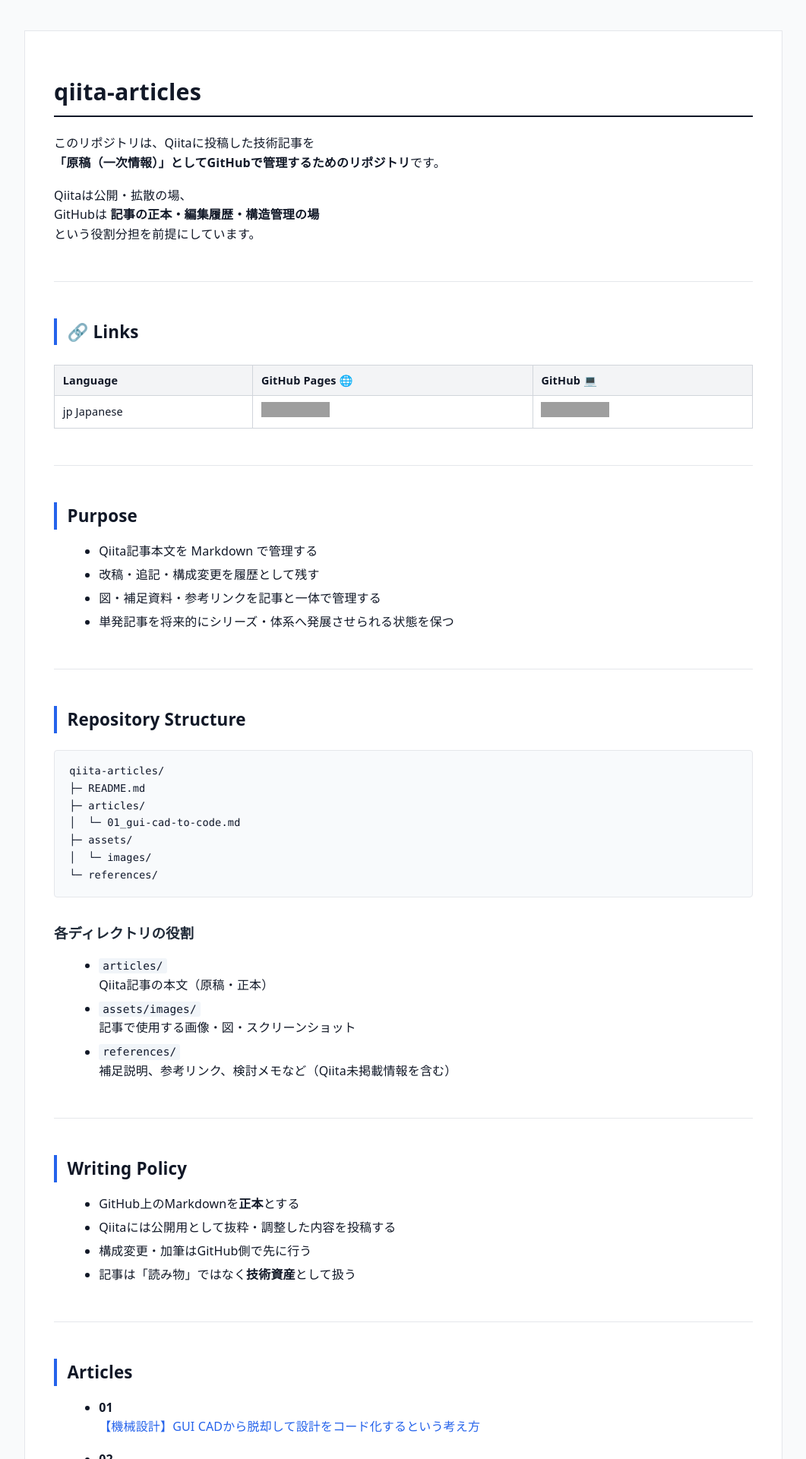
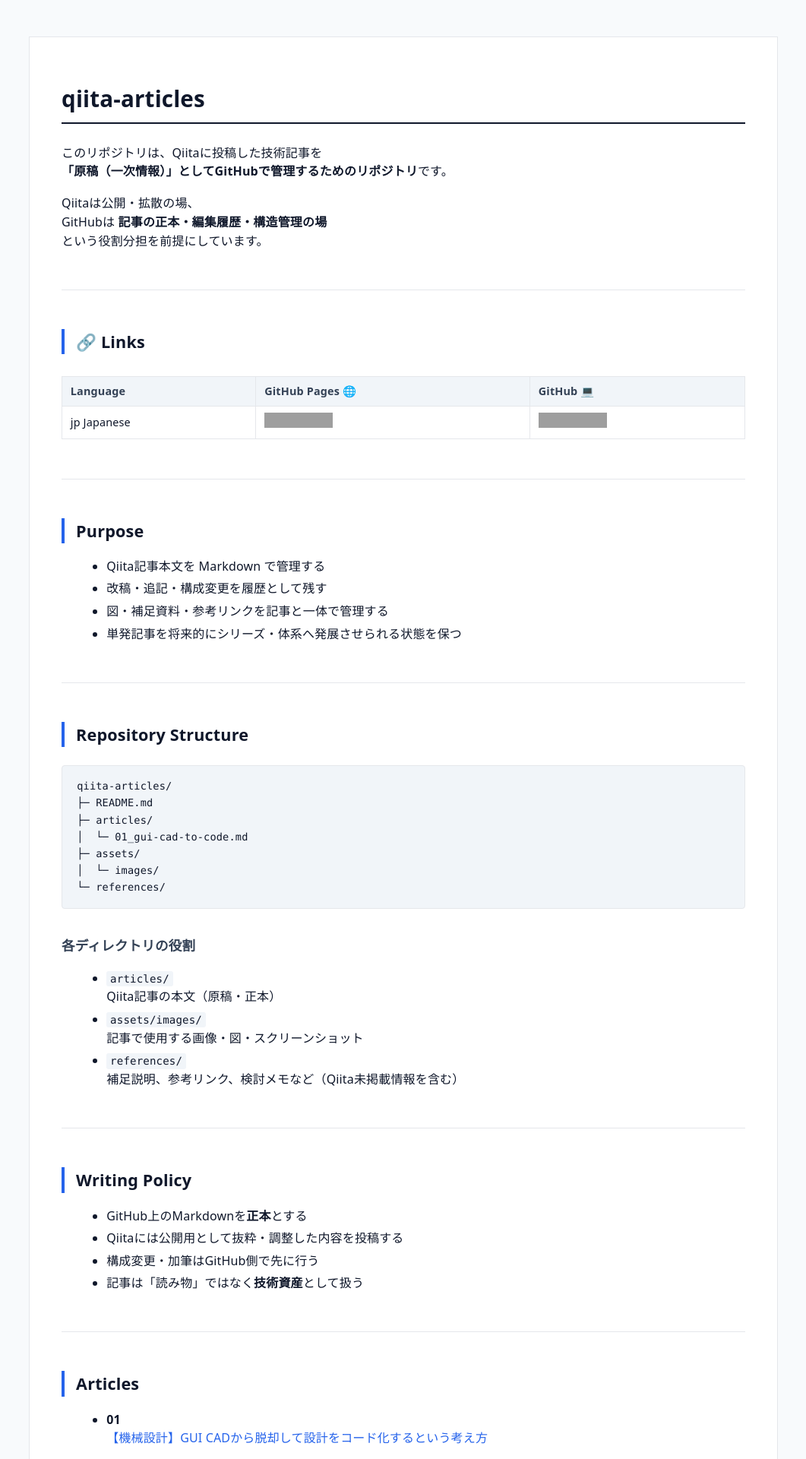
Before and after one commit to Samizo-AITL/qiita-articles, a Jekyll site: the page built from index.md, in a window 1280 px wide. Shown: the top 1920 px of the page at 76% size, without its empty margins (109-1170 px from the left). Built offline with Jekyll 4.4.1, drawn with Linux system fonts in a browser that asks for light colours; grey boxes are pictures that could not be loaded.

Commit message:
Update style.css

```diff
--- a/assets/css/style.css
+++ b/assets/css/style.css
@@ -1,64 +1,87 @@
 /* =====================================================
-   Base (Technical / Minimal)
+   Base
 ===================================================== */
+:root {
+  --fg-main: #0f172a;
+  --fg-sub:  #334155;
+  --fg-muted:#64748b;
+
+  --bg-page: #f8fafc;
+  --bg-main: #ffffff;
+  --bg-soft: #f1f5f9;
+
+  --border-main: #e5e7eb;
+  --border-soft: #cbd5f5;
+
+  --accent: #2563eb;
+}
+
 body {
   font-family: system-ui, -apple-system, BlinkMacSystemFont,
                "Segoe UI", Inter, Roboto, "Helvetica Neue",
                Arial, sans-serif;
-  line-height: 1.6;
+  line-height: 1.55;
   letter-spacing: 0.01em;
-  color: #111827;
-  background: #f9fafb;
-}
-
-main {
-  max-width: 920px;
-  margin: 2.5rem auto;
-  padding: 2.2rem 2.4rem;
-  background: #ffffff;
-  border: 1px solid #e5e7eb;
+  color: var(--fg-main);
+  background: var(--bg-page);
 }
 
 /* =====================================================
-   Headings (Structure-first)
+   Layout
+===================================================== */
+main {
+  max-width: 900px;
+  margin: 3rem auto;
+  padding: 2.4rem 2.6rem;
+  background: var(--bg-main);
+  border: 1px solid var(--border-main);
+}
+
+/* =====================================================
+   Headings
 ===================================================== */
 h1 {
-  font-size: 1.9rem;
+  font-size: 1.85rem;
   font-weight: 700;
-  margin-bottom: 1.4rem;
-  padding-bottom: 0.4rem;
-  border-bottom: 2px solid #111827;
+  margin-bottom: 1.6rem;
+  padding-bottom: 0.5rem;
+  border-bottom: 2px solid var(--fg-main);
 }
 
 h2 {
-  font-size: 1.4rem;
+  font-size: 1.35rem;
   font-weight: 600;
-  margin-top: 3rem;
-  margin-bottom: 1rem;
-  padding-left: 0.6em;
-  border-left: 4px solid #2563eb;
+  margin-top: 3.2rem;
+  margin-bottom: 1.1rem;
+  padding-left: 0.7em;
+  border-left: 4px solid var(--accent);
 }
 
 h3 {
-  font-size: 1.15rem;
+  font-size: 1.1rem;
   font-weight: 600;
-  margin-top: 2rem;
+  margin-top: 2.2rem;
   margin-bottom: 0.6rem;
-  color: #1f2937;
+  color: var(--fg-sub);
 }
 
 /* =====================================================
-   Paragraph
+   Text
 ===================================================== */
 p {
-  margin: 0.8rem 0 1.1rem 0;
+  margin: 0.7rem 0 1.05rem 0;
+  color: var(--fg-main);
+}
+
+small {
+  color: var(--fg-muted);
 }
 
 /* =====================================================
    Links
 ===================================================== */
 a {
-  color: #2563eb;
+  color: var(--accent);
   text-decoration: none;
 }
 
@@ -67,57 +90,58 @@
 }
 
 /* =====================================================
-   Horizontal Rule
+   Divider
 ===================================================== */
 hr {
   border: none;
-  border-top: 1px solid #e5e7eb;
-  margin: 3rem 0;
+  border-top: 1px solid var(--border-main);
+  margin: 3.2rem 0;
 }
 
 /* =====================================================
-   Tables (Spec-like)
+   Tables (Spec / Reference)
 ===================================================== */
 table {
   border-collapse: collapse;
-  margin: 1.6rem 0;
+  margin: 1.8rem 0;
   width: 100%;
   font-size: 0.9rem;
 }
 
 th,
 td {
-  border: 1px solid #d1d5db;
+  border: 1px solid var(--border-main);
   padding: 0.55em 0.75em;
 }
 
 th {
-  background: #f3f4f6;
+  background: var(--bg-soft);
   font-weight: 600;
+  color: var(--fg-sub);
   text-align: left;
 }
 
 /* =====================================================
-   Code (Readable / Engineering)
+   Code (Engineering-grade)
 ===================================================== */
 code {
-  background: #f1f5f9;
-  color: #0f172a;
+  background: var(--bg-soft);
+  color: var(--fg-main);
   padding: 0.15em 0.35em;
   border-radius: 3px;
-  font-size: 0.9em;
+  font-size: 0.88em;
   font-family: ui-monospace, SFMono-Regular, Menlo, Consolas,
                "Liberation Mono", monospace;
 }
 
 pre {
-  background: #f8fafc;
-  color: #0f172a;
+  background: var(--bg-soft);
+  color: var(--fg-main);
   padding: 1rem 1.2rem;
   border-radius: 4px;
-  border: 1px solid #e5e7eb;
+  border: 1px solid var(--border-main);
   overflow-x: auto;
-  margin: 1.4rem 0;
+  margin: 1.5rem 0;
 }
 
 pre code {
@@ -131,22 +155,22 @@
 ===================================================== */
 ul {
   margin-left: 1.2rem;
-  margin-bottom: 1.2rem;
+  margin-bottom: 1.1rem;
 }
 
 li {
-  margin: 0.35rem 0;
+  margin: 0.3rem 0;
 }
 
 /* =====================================================
-   Blockquote (Note / Memo)
+   Blockquote (Technical Note)
 ===================================================== */
 blockquote {
-  border-left: 3px solid #c7d2fe;
-  background: #f8fafc;
+  border-left: 3px solid var(--border-soft);
+  background: var(--bg-soft);
   padding: 0.7rem 1rem;
-  margin: 1.4rem 0;
-  color: #374151;
+  margin: 1.6rem 0;
+  color: var(--fg-sub);
   font-size: 0.95rem;
 }
 
@@ -154,6 +178,6 @@
    Mermaid
 ===================================================== */
 .mermaid {
-  margin: 2.2rem 0;
+  margin: 2rem 0;
   text-align: center;
 }
```
